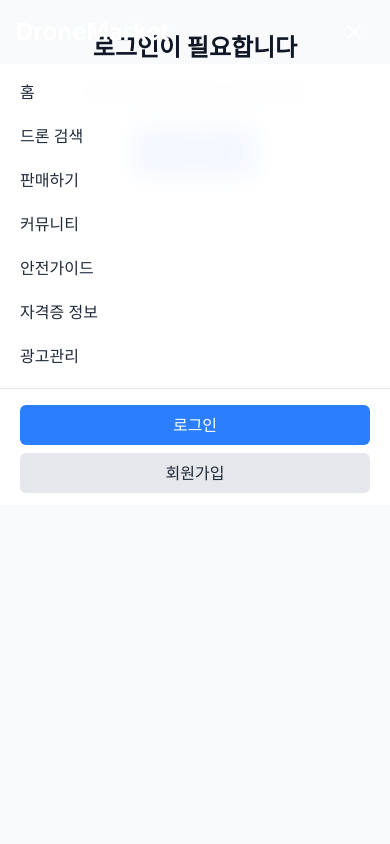
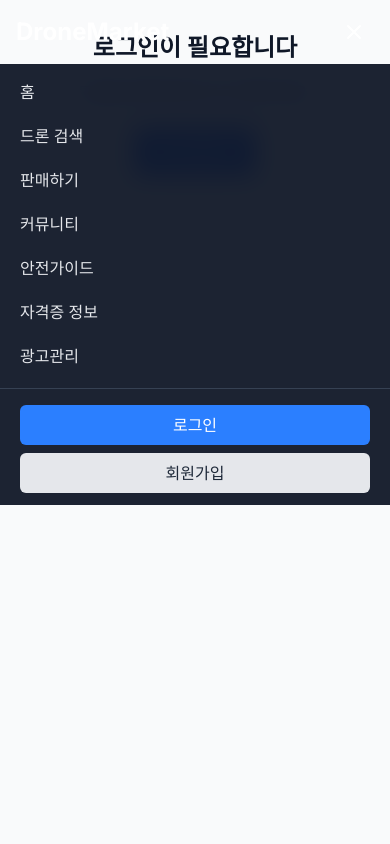
Before and after one commit to yoonyeoul37/drone, a Next.js app: page /sell in a window 390 px wide. Both pictures are taken after a click on the button 354 px from the left and 32 px from the top of the page. Shown: the top 844 px of the page. Built offline with nearby package versions, Linux system fonts and the light colour scheme.

Commit message:
스티키 헤더 다크 모드 적용

```diff
--- a/src/components/Navbar.tsx
+++ b/src/components/Navbar.tsx
@@ -37,10 +37,10 @@
   };
 
   const navClass = isScrolled
-    ? 'fixed top-0 left-0 right-0 z-50 bg-white/90 backdrop-blur-md shadow-lg transition-all duration-300'
+    ? 'fixed top-0 left-0 right-0 z-50 bg-gray-900/90 backdrop-blur-md shadow-lg transition-all duration-300'
     : 'fixed top-0 left-0 right-0 z-50 bg-transparent transition-all duration-300';
 
-  const linkClass = isScrolled ? 'text-gray-800' : 'text-white';
+  const linkClass = isScrolled ? 'text-gray-200' : 'text-white';
   const logoClass = isScrolled
     ? 'bg-gradient-to-r from-blue-500 to-purple-600 text-transparent bg-clip-text'
     : 'text-white';
@@ -111,24 +111,24 @@
 
       {/* 모바일 메뉴 */}
       {isMobileMenuOpen && (
-        <div className="md:hidden bg-white/95 backdrop-blur-md">
+        <div className="md:hidden bg-gray-900/95 backdrop-blur-md">
           <div className="px-2 pt-2 pb-3 space-y-1 sm:px-3">
-            <button onClick={() => handleNavigation('/')} className="text-gray-800 hover:bg-gray-200 block px-3 py-2 rounded-md text-base font-medium w-full text-left">홈</button>
-            <button onClick={() => handleNavigation('/search')} className="text-gray-800 hover:bg-gray-200 block px-3 py-2 rounded-md text-base font-medium w-full text-left">드론 검색</button>
-            <button onClick={() => handleNavigation('/sell')} className="text-gray-800 hover:bg-gray-200 block px-3 py-2 rounded-md text-base font-medium w-full text-left">판매하기</button>
-            <button onClick={() => handleNavigation('/community')} className="text-gray-800 hover:bg-gray-200 block px-3 py-2 rounded-md text-base font-medium w-full text-left">커뮤니티</button>
-            <button onClick={() => handleNavigation('/safety-guide')} className="text-gray-800 hover:bg-gray-200 block px-3 py-2 rounded-md text-base font-medium w-full text-left">안전가이드</button>
-            <button onClick={() => handleNavigation('/certifications')} className="text-gray-800 hover:bg-gray-200 block px-3 py-2 rounded-md text-base font-medium w-full text-left">자격증 정보</button>
-            {isAdmin && <button onClick={() => handleNavigation('/admin/ads')} className="text-gray-800 hover:bg-gray-200 block px-3 py-2 rounded-md text-base font-medium w-full text-left">광고관리</button>}
+            <button onClick={() => handleNavigation('/')} className="text-gray-200 hover:bg-gray-700 block px-3 py-2 rounded-md text-base font-medium w-full text-left">홈</button>
+            <button onClick={() => handleNavigation('/search')} className="text-gray-200 hover:bg-gray-700 block px-3 py-2 rounded-md text-base font-medium w-full text-left">드론 검색</button>
+            <button onClick={() => handleNavigation('/sell')} className="text-gray-200 hover:bg-gray-700 block px-3 py-2 rounded-md text-base font-medium w-full text-left">판매하기</button>
+            <button onClick={() => handleNavigation('/community')} className="text-gray-200 hover:bg-gray-700 block px-3 py-2 rounded-md text-base font-medium w-full text-left">커뮤니티</button>
+            <button onClick={() => handleNavigation('/safety-guide')} className="text-gray-200 hover:bg-gray-700 block px-3 py-2 rounded-md text-base font-medium w-full text-left">안전가이드</button>
+            <button onClick={() => handleNavigation('/certifications')} className="text-gray-200 hover:bg-gray-700 block px-3 py-2 rounded-md text-base font-medium w-full text-left">자격증 정보</button>
+            {isAdmin && <button onClick={() => handleNavigation('/admin/ads')} className="text-gray-200 hover:bg-gray-700 block px-3 py-2 rounded-md text-base font-medium w-full text-left">광고관리</button>}
           </div>
-          <div className="pt-4 pb-3 border-t border-gray-200">
+          <div className="pt-4 pb-3 border-t border-gray-700">
             {isLoggedIn && user ? (
               <div className="px-5">
-                <p className="text-base font-medium text-gray-800">{user.name}</p>
-                <p className="text-sm font-medium text-gray-500">{user.email}</p>
+                <p className="text-base font-medium text-gray-200">{user.name}</p>
+                <p className="text-sm font-medium text-gray-400">{user.email}</p>
                 <div className="mt-3 space-y-1">
-                  <button onClick={() => handleNavigation('/mypage')} className="block px-3 py-2 rounded-md text-base font-medium text-gray-700 hover:bg-gray-200 w-full text-left">마이페이지</button>
-                  <button onClick={handleLogout} className="block px-3 py-2 rounded-md text-base font-medium text-gray-700 hover:bg-gray-200 w-full text-left">로그아웃</button>
+                  <button onClick={() => handleNavigation('/mypage')} className="block px-3 py-2 rounded-md text-base font-medium text-gray-300 hover:bg-gray-700 w-full text-left">마이페이지</button>
+                  <button onClick={handleLogout} className="block px-3 py-2 rounded-md text-base font-medium text-gray-300 hover:bg-gray-700 w-full text-left">로그아웃</button>
                 </div>
               </div>
             ) : (
```
